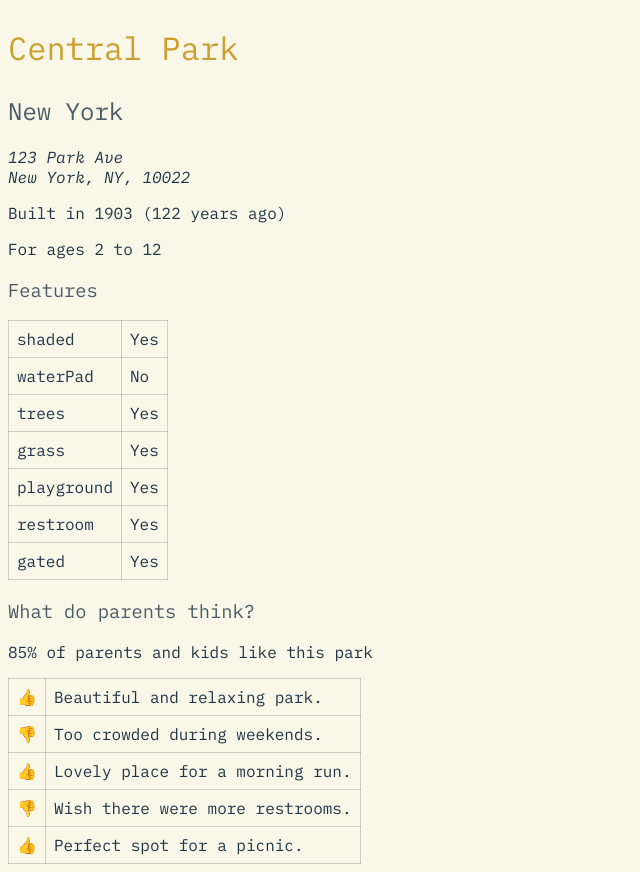
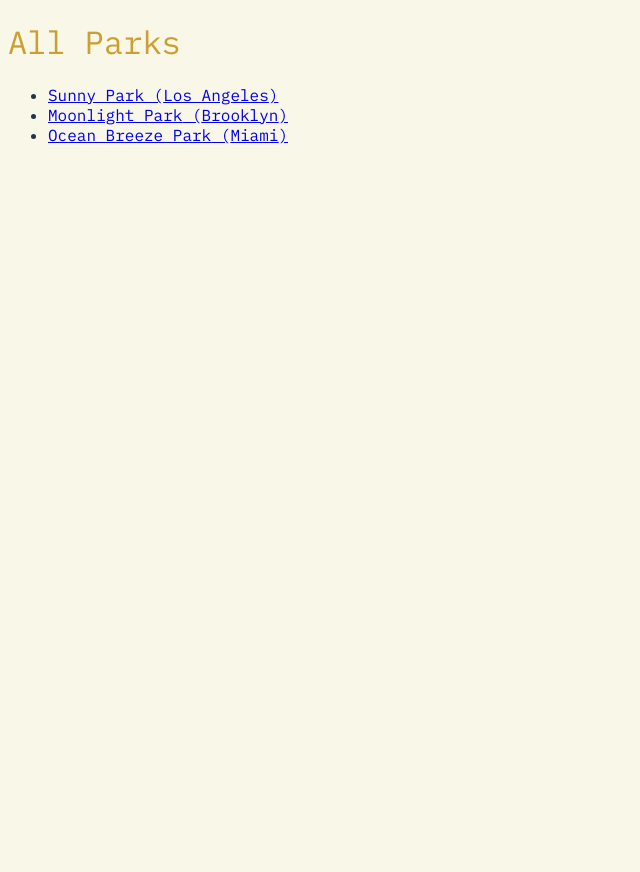
Before and after one commit to mreed4/seesaw, a React (Vite) app: page / in a window 1280 px wide. Shown: the whole page, without its empty margins (0-640 px from the left). After the commit the page ends 800 px from the top, so only its background shows below. Built offline with nearby package versions, Linux system fonts and the light colour scheme.

Commit message:
Initial commit in this branch

```diff
--- a/package.json
+++ b/package.json
@@ -12,7 +12,8 @@
   "dependencies": {
     "netlify-cli": "^17.37.2",
     "react": "^18.3.1",
-    "react-dom": "^18.3.1"
+    "react-dom": "^18.3.1",
+    "react-router-dom": "^7.0.1"
   },
   "devDependencies": {
     "@eslint/js": "^9.13.0",
--- a/src/App.jsx
+++ b/src/App.jsx
@@ -1,11 +1,26 @@
-import "./App.css";
-import { ParkProvider } from "./ParkContext";
-import { ParkPage } from "./ParkPage";
+import { BrowserRouter as Router, Routes, Route } from "react-router-dom";
+import { ParkProvider } from "./context/ParkContext";
+import { UserProvider } from "./context/UserContext";
+import Park from "./pages/Park";
+import AllParks from "./pages/AllParks";
+import Profile from "./pages/Profile";
+import Login from "./pages/Login";
+import SignUp from "./pages/SignUp";
 
 function App() {
   return (
     <ParkProvider>
-      <ParkPage />
+      <UserProvider>
+        <Router>
+          <Routes>
+            <Route path="/" element={<AllParks />} />
+            <Route path="/park/:city/:name" element={<Park />} />
+            <Route path="/profile" element={<Profile />} />
+            <Route path="/login" element={<Login />} />
+            <Route path="/signup" element={<SignUp />} />
+          </Routes>
+        </Router>
+      </UserProvider>
     </ParkProvider>
   );
 }
--- a/src/ParkContext.jsx
+++ /dev/null
@@ -1,18 +0,0 @@
-/* eslint-disable react/prop-types */
-/* eslint-disable react-refresh/only-export-components */
-
-import { createContext, useContext } from "react";
-import { useParkLogic } from "./useParkLogic";
-import parks from "./data";
-
-const ParkContext = createContext();
-
-export const ParkProvider = ({ children }) => {
-  const parkData = useParkLogic(parks);
-
-  return <ParkContext.Provider value={parkData}>{children}</ParkContext.Provider>;
-};
-
-export const useParkContext = () => {
-  return useContext(ParkContext);
-};
--- /dev/null
+++ b/src/context/ParkContext.jsx
@@ -0,0 +1,16 @@
+/* eslint-disable react/prop-types */
+/* eslint-disable react-refresh/only-export-components */
+
+import { createContext, useState } from "react";
+
+export const ParkContext = createContext();
+
+export const ParkProvider = ({ children }) => {
+  const [parks, setParks] = useState([
+    { id: 1, name: "Sunny Park", location: "California", city: "Los Angeles" },
+    { id: 2, name: "Moonlight Park", location: "New York", city: "Brooklyn" },
+    { id: 3, name: "Ocean Breeze Park", location: "Florida", city: "Miami" },
+  ]);
+
+  return <ParkContext.Provider value={{ parks, setParks }}>{children}</ParkContext.Provider>;
+};
--- /dev/null
+++ b/src/context/UserContext.jsx
@@ -0,0 +1,12 @@
+/* eslint-disable react/prop-types */
+/* eslint-disable react-refresh/only-export-components */
+
+import { createContext, useState } from "react";
+
+export const UserContext = createContext();
+
+export const UserProvider = ({ children }) => {
+  const [user, setUser] = useState(null);
+
+  return <UserContext.Provider value={{ user, setUser }}>{children}</UserContext.Provider>;
+};
--- /dev/null
+++ b/src/pages/AllParks.jsx
@@ -0,0 +1,25 @@
+import { useContext } from "react";
+import { Link } from "react-router-dom";
+import { ParkContext } from "../context/ParkContext";
+import { generateParkUrl } from "../utils/kebabCase";
+
+const AllParks = () => {
+  const { parks } = useContext(ParkContext);
+
+  return (
+    <div>
+      <h1>All Parks</h1>
+      <ul>
+        {parks.map((park) => (
+          <li key={park.id}>
+            <Link to={`/park/${generateParkUrl(park.city, park.name, park.id)}`}>
+              {park.name} ({park.city})
+            </Link>
+          </li>
+        ))}
+      </ul>
+    </div>
+  );
+};
+
+export default AllParks;
--- /dev/null
+++ b/src/pages/Login.jsx
@@ -0,0 +1,27 @@
+import { useContext, useState } from "react";
+import { UserContext } from "../context/UserContext";
+import { useNavigate } from "react-router-dom";
+
+const Login = () => {
+  const { setUser } = useContext(UserContext);
+  const [email, setEmail] = useState("");
+  const [password, setPassword] = useState("");
+  const navigate = useNavigate();
+
+  const handleLogin = () => {
+    // Mock login logic
+    setUser({ name: "John Doe", email });
+    navigate("/profile");
+  };
+
+  return (
+    <div>
+      <h1>Login</h1>
+      <input type="email" placeholder="Email" value={email} onChange={(e) => setEmail(e.target.value)} />
+      <input type="password" placeholder="Password" value={password} onChange={(e) => setPassword(e.target.value)} />
+      <button onClick={handleLogin}>Log In</button>
+    </div>
+  );
+};
+
+export default Login;
--- /dev/null
+++ b/src/pages/Park.jsx
@@ -0,0 +1,31 @@
+/* eslint-disable react/prop-types */
+
+import { useContext } from "react";
+import { useParams } from "react-router-dom";
+import { ParkContext } from "../context/ParkContext";
+import { toKebabCase } from "../utils/kebabCase";
+
+const ParkDetails = ({ park }) => (
+  <div>
+    <h1>{park.name}</h1>
+    <p>Location: {park.location}</p>
+    <p>City: {park.city}</p>
+  </div>
+);
+
+const ParkNotFound = () => <p>Park not found.</p>;
+
+const Park = () => {
+  const { parks } = useContext(ParkContext);
+  const { city, name } = useParams();
+
+  // Extract the park name and ID from the "name-id" parameter
+  const [parkName, parkId] = name.split(/-(\d+)$/);
+  const id = parseInt(parkId, 10);
+
+  const park = parks.find((p) => toKebabCase(p.city) === city && toKebabCase(p.name) === parkName && p.id === id);
+
+  return park ? <ParkDetails park={park} /> : <ParkNotFound />;
+};
+
+export default Park;
--- /dev/null
+++ b/src/pages/Profile.jsx
@@ -0,0 +1,22 @@
+import { useContext } from "react";
+import { UserContext } from "../context/UserContext";
+
+const Profile = () => {
+  const { user } = useContext(UserContext);
+
+  return (
+    <div>
+      <h1>Profile</h1>
+      {user ? (
+        <div>
+          <p>Name: {user.name}</p>
+          <p>Email: {user.email}</p>
+        </div>
+      ) : (
+        <p>Please log in to view your profile.</p>
+      )}
+    </div>
+  );
+};
+
+export default Profile;
--- /dev/null
+++ b/src/pages/Signup.jsx
@@ -0,0 +1,24 @@
+import { useState } from "react";
+
+const SignUp = () => {
+  const [name, setName] = useState("");
+  const [email, setEmail] = useState("");
+  const [password, setPassword] = useState("");
+
+  const handleSignUp = () => {
+    // Mock sign-up logic
+    alert(`User signed up: ${name} (${email})`);
+  };
+
+  return (
+    <div>
+      <h1>Sign Up</h1>
+      <input type="text" placeholder="Name" value={name} onChange={(e) => setName(e.target.value)} />
+      <input type="email" placeholder="Email" value={email} onChange={(e) => setEmail(e.target.value)} />
+      <input type="password" placeholder="Password" value={password} onChange={(e) => setPassword(e.target.value)} />
+      <button onClick={handleSignUp}>Sign Up</button>
+    </div>
+  );
+};
+
+export default SignUp;
--- /dev/null
+++ b/src/utils/kebabCase.js
@@ -0,0 +1,7 @@
+export const toKebabCase = (str) =>
+  str
+    .toLowerCase()
+    .replace(/[^a-z0-9]+/g, "-") // Replace spaces and special characters with hyphens
+    .replace(/^-+|-+$/g, ""); // Trim hyphens from the start and end
+
+export const generateParkUrl = (city, name, id) => `${toKebabCase(city)}/${toKebabCase(name)}-${id}`;
```
Also changed, not shown: src/ParksList.jsx (added, +34 -0 lines), 1 other file (tests, documents, lock files or other folders).
